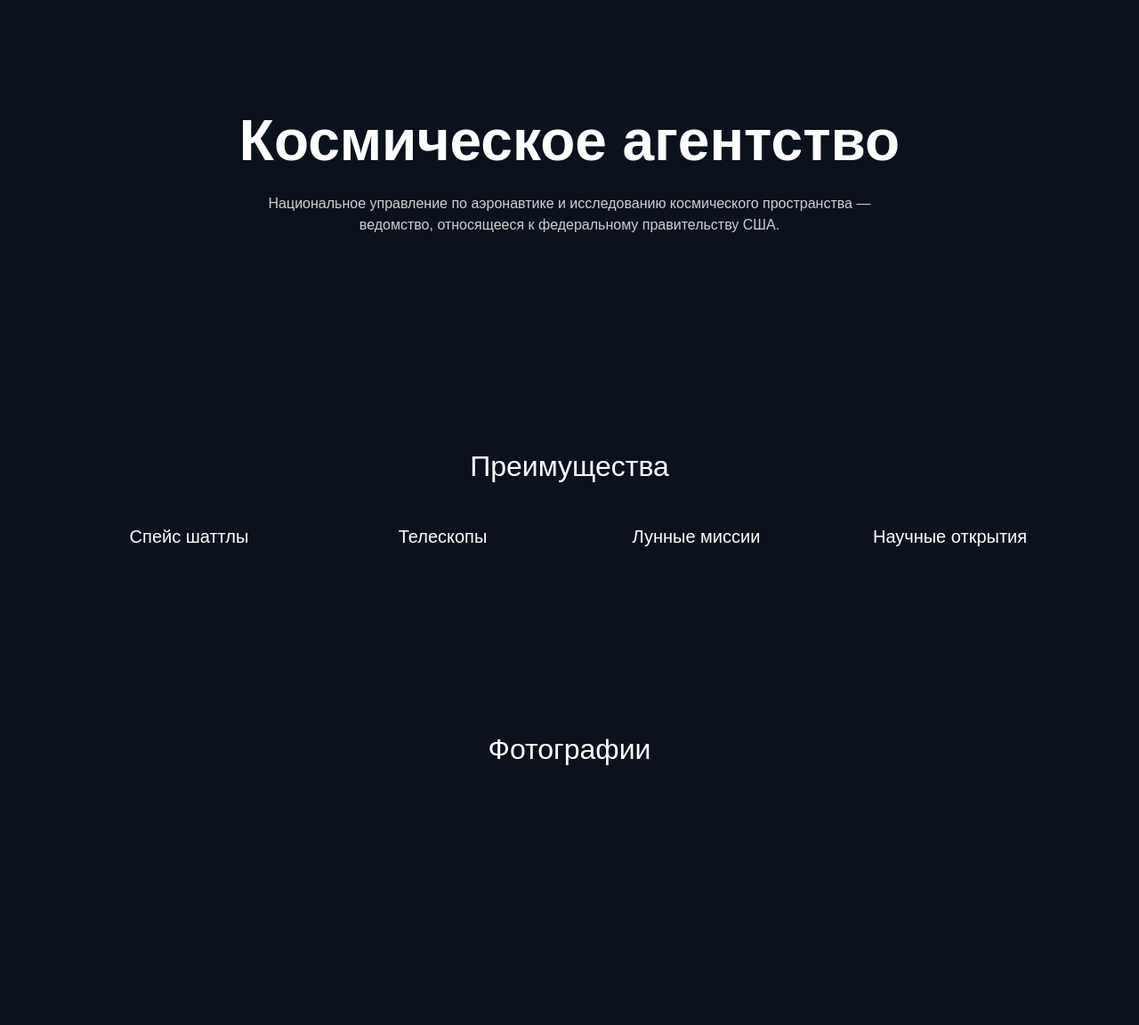
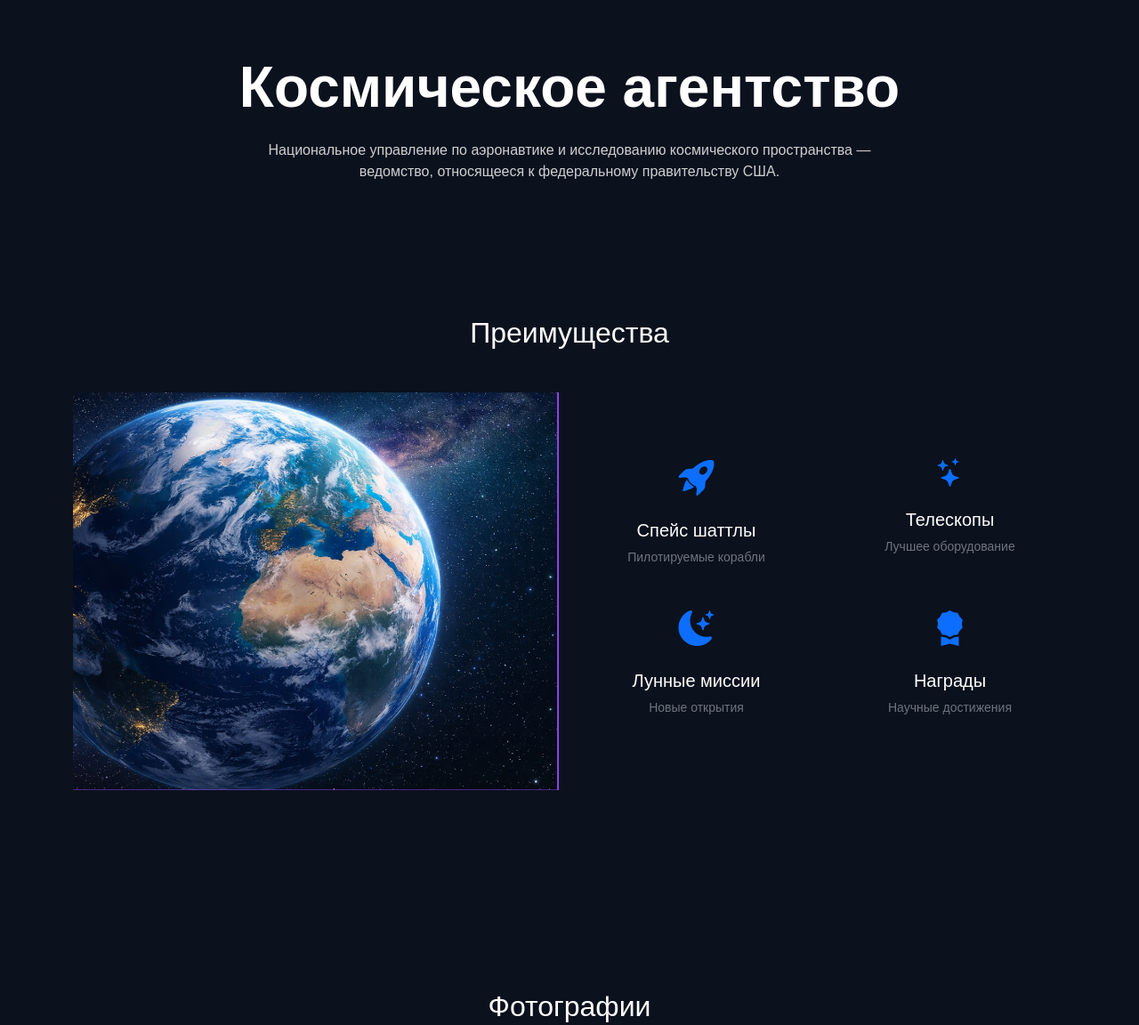
Before and after one commit to iampsih/slider, a Django app: page / in a window 1280 px wide. Shown: the part 56-1208 px from the top of the page at 89% size. Before the commit the page ends 916 px from the top, so only its background shows below. Run offline with Django 5.2, Linux system fonts and the light colour scheme; data that the repository does not hold is empty.

Commit message:
icons and earth picture added to home

```diff
--- a/config/settings.py
+++ b/config/settings.py
@@ -126,7 +126,7 @@ USE_TZ = True
 # Static files (CSS, JavaScript, Images)
 # https://docs.djangoproject.com/en/5.2/howto/static-files/
 
-STATIC_URL = 'static/'
+STATIC_URL = '/static/'
 
 # Default primary key field type
 # https://docs.djangoproject.com/en/5.2/ref/settings/#default-auto-field
--- a/slider/templates/home.html
+++ b/slider/templates/home.html
@@ -1,11 +1,13 @@
 <!DOCTYPE html>
 <html lang="ru">
 <head>
+    {% load static %}
     <meta charset="UTF-8">
     <title>NASA</title>
 
     <!-- Bootstrap -->
     <link href="https://cdn.jsdelivr.net/npm/bootstrap@5.0.2/dist/css/bootstrap.min.css" rel="stylesheet">
+    <link href="https://cdn.jsdelivr.net/npm/bootstrap-icons@1.11.3/font/bootstrap-icons.css" rel="stylesheet">
 
     <!-- Slick -->
     <link rel="stylesheet" href="https://cdn.jsdelivr.net/npm/slick-carousel/slick/slick.css"/>
@@ -26,7 +28,7 @@
         }
 
         .hero {
-            padding: 120px 0;
+            padding: 60px 0 30px 0;
             text-align: center;
         }
 
@@ -43,6 +45,14 @@
 
         .section {
             padding: 100px 0;
+        }
+
+        .section h5 {
+            margin-top: 10px;
+        }
+
+        .section i {
+            display: block;
         }
 
         .slider-for img {
@@ -93,22 +103,56 @@
 </section>
 
 <!-- ADVANTAGES -->
-<section class="section text-center">
+<section class="section">
     <div class="container">
-        <h2 class="mb-5">Преимущества</h2>
-        <div class="row">
-            <div class="col-md-3">
-                <h5>Спейс шаттлы</h5>
+        <h2 class="text-center mb-5">Преимущества</h2>
+
+        <div class="row align-items-center">
+
+            <div class="col-md-6 mb-4">
+                <img src="{% static 'img/earth.jpg' %}"
+                    class="img-fluid rounded-4"
+                    alt="Earth">
             </div>
-            <div class="col-md-3">
-                <h5>Телескопы</h5>
+
+            <div class="col-md-6">
+                <div class="row text-center">
+
+                    <div class="col-6 mb-4 text-center">
+                        <i class="bi bi-rocket-takeoff-fill fs-1 text-primary mb-3"></i>
+                        <h5>Спейс шаттлы</h5>
+                        <p class="small text-muted">
+                            Пилотируемые корабли
+                        </p>
+                    </div>
+
+                    <div class="col-6 mb-4 text-center">
+                        <i class="bi bi-stars text-primary fs-2 mb-3"></i>
+                        <h5>Телескопы</h5>
+                        <p class="small text-muted">
+                            Лучшее оборудование
+                        </p>
+                    </div>
+
+                    <div class="col-6 mb-4 text-center">
+                        <i class="bi bi-moon-stars-fill fs-1 text-primary mb-3"></i>
+                        <h5>Лунные миссии</h5>
+                        <p class="small text-muted">
+                            Новые открытия
+                        </p>
+                    </div>
+
+                    <div class="col-6 mb-4 text-center">
+                        <i class="bi bi-award-fill fs-1 text-primary mb-3"></i>
+                        <h5>Награды</h5>
+                        <p class="small text-muted">
+                            Научные достижения
+                        </p>
+                    </div>
+
+                </div>
             </div>
-            <div class="col-md-3">
-                <h5>Лунные миссии</h5>
-            </div>
-            <div class="col-md-3">
-                <h5>Научные открытия</h5>
-            </div>
+
         </div>
     </div>
 </section>
```
Also changed, not shown: slider/static/img/earth.jpg (added).
